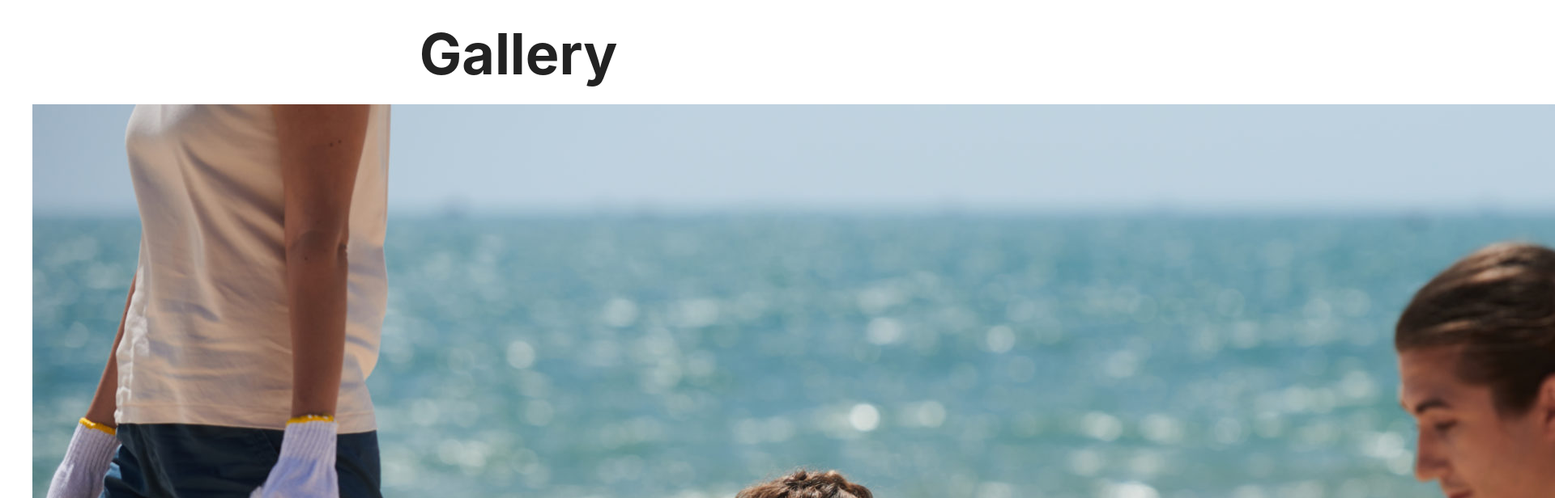
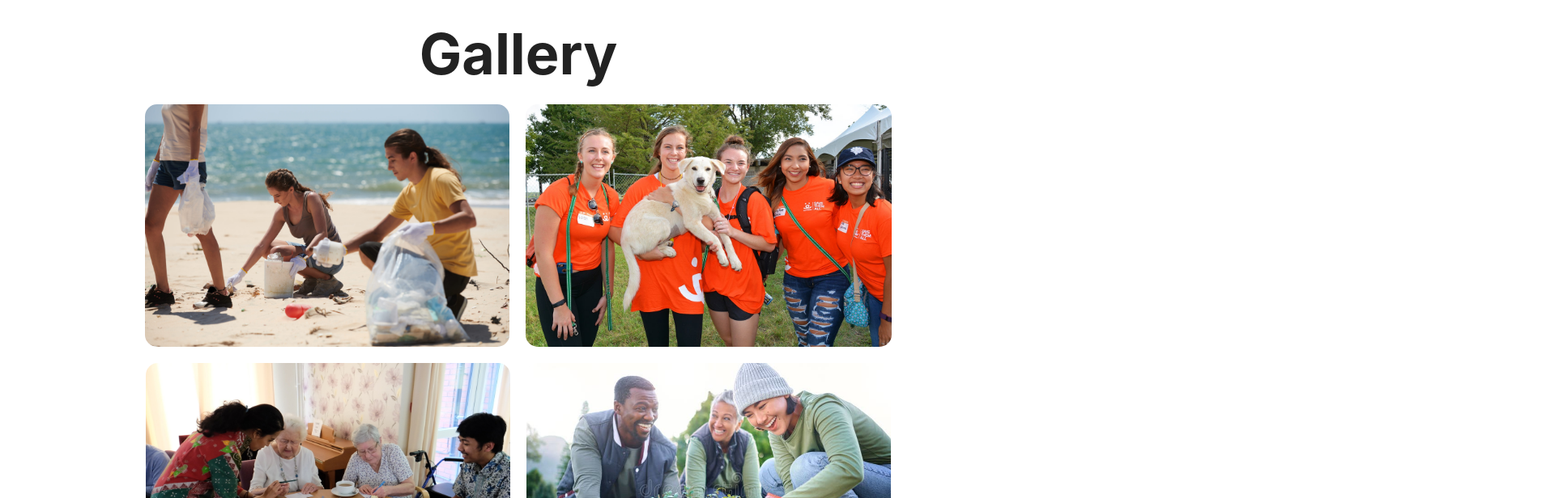
Before and after one commit to madalec10/Software-Design-Project, a React (Create React App) app in the folder client/: page / in a window 1280 px wide. Shown: the part 2600-3216 px from the top of the page at 81% size, 1920 px wide, since content can reach past the window. Built offline with nearby package versions, Linux system fonts and the light colour scheme.

Commit message:
finished frontpage
yay

```diff
--- a/client/src/pages/FrontPage.css
+++ b/client/src/pages/FrontPage.css
@@ -51,9 +51,9 @@
     flex-direction: column;
 }
 
-.body {
+/* .body {
 
-}
+} */
 /* -------------------- */
 .mission {
     display: flex;
@@ -61,13 +61,23 @@
     align-items: center;
 }
 /* -------------------- */
-.gallery {
+/* .gallery {
 
+} */
+.galleryImages {
+    display: flex;
+    flex-wrap: wrap;
+    justify-content: center;
+    gap: 20px;
 }
+.galleryImages img {
+    height: 300px;
+    width: auto;
+    border-radius: 15px;
+}
+/* img {
 
-img {
-
-}
+} */
 /* -------------------- */
 .account {
     display: flex;
--- a/client/src/pages/FrontPage.jsx
+++ b/client/src/pages/FrontPage.jsx
@@ -3,12 +3,12 @@ import './FrontPage.css';
 
 import logoImg from "../assets/logo.jpg";
 
-import beach from '../assets/beach-cleanup.jpg'
-import dog from '../assets/dog.jpg'
-import nurse from '../assets/nursing-home.JPG'
-import plant from '../assets/planting.jpg'
-import soup from '../assets/soup-kitchen.jpg'
-import teach from '../assets/teacher.png'
+import beach from '../assets/beach-cleanup.jpg';
+import dog from '../assets/dog.jpg';
+import nurse from '../assets/nursing-home.JPG';
+import plant from '../assets/planting.jpg';
+import soup from '../assets/soup-kitchen.jpg';
+import teach from '../assets/teacher.png';
 
 import diversityImg from "../assets/diversity.jpg";
 import diverseFriendsImg from "../assets/diverse-friends.jpg";
@@ -67,8 +67,7 @@ const FrontPage = () => {
                 <div className="gallery">
                     <h1 className="header">Gallery</h1>
 
-                    <div>
-                        {/* gallery images go here */}
+                    <div className="galleryImages">
                         <img src={beach} alt="volunteers cleaning up at the beach"></img>
                         <img src={dog} alt="volunteers taking care of a dog"></img>
                         <img src={nurse} alt="people volunteering at a nursing home"></img>
@@ -88,7 +87,9 @@ const FrontPage = () => {
                     <img src={diverseFriendsImg} className="bottomImg" alt="diverse group of friends"></img>
 
                     <div className="enterAccount">
-                        <a href="/log-in">Login</a> &nbsp;or&nbsp; <a href="/sign-up">Create an Account</a>&nbsp;!
+                        <a href="/log-in">Login</a>
+                        &nbsp;or&nbsp;
+                        <a href="/sign-up">Create an Account</a>&nbsp;!
                     </div>
                 </div>
             </div>
```
